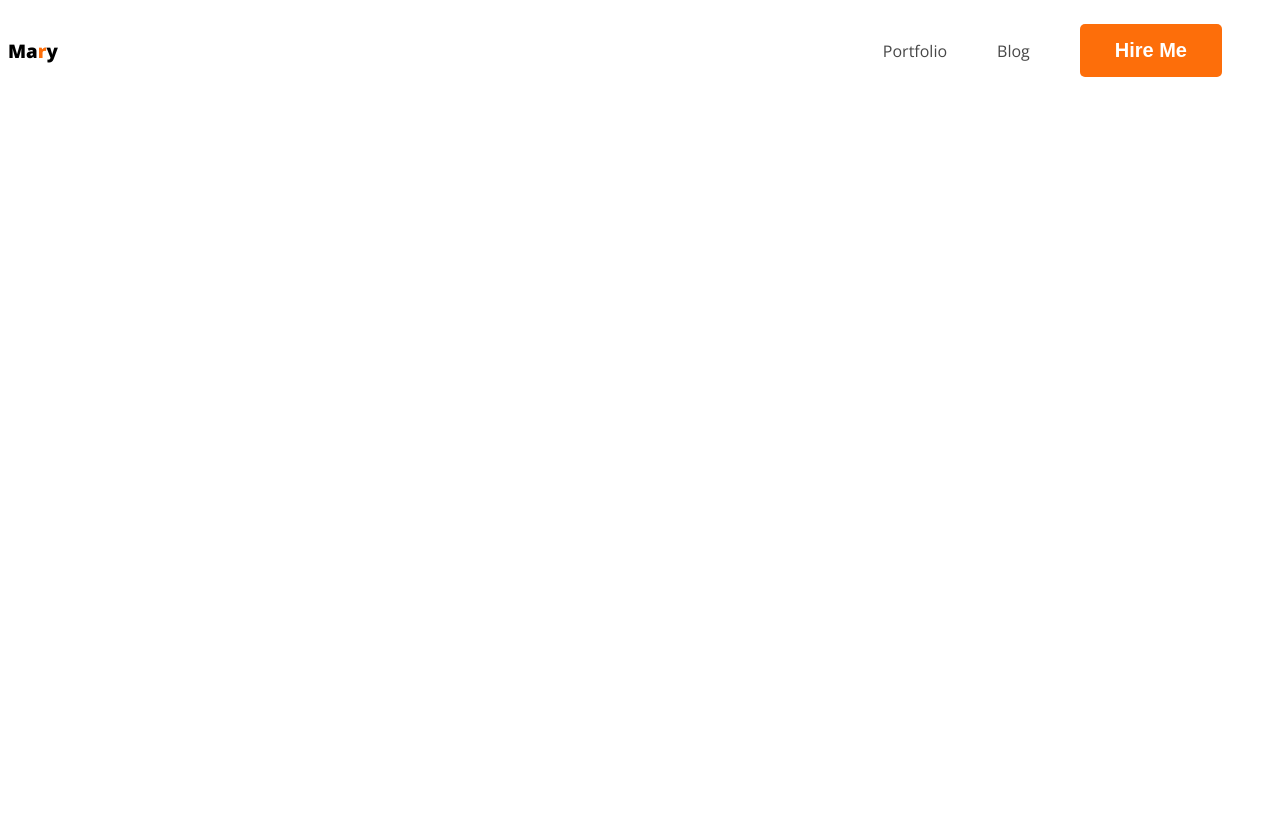
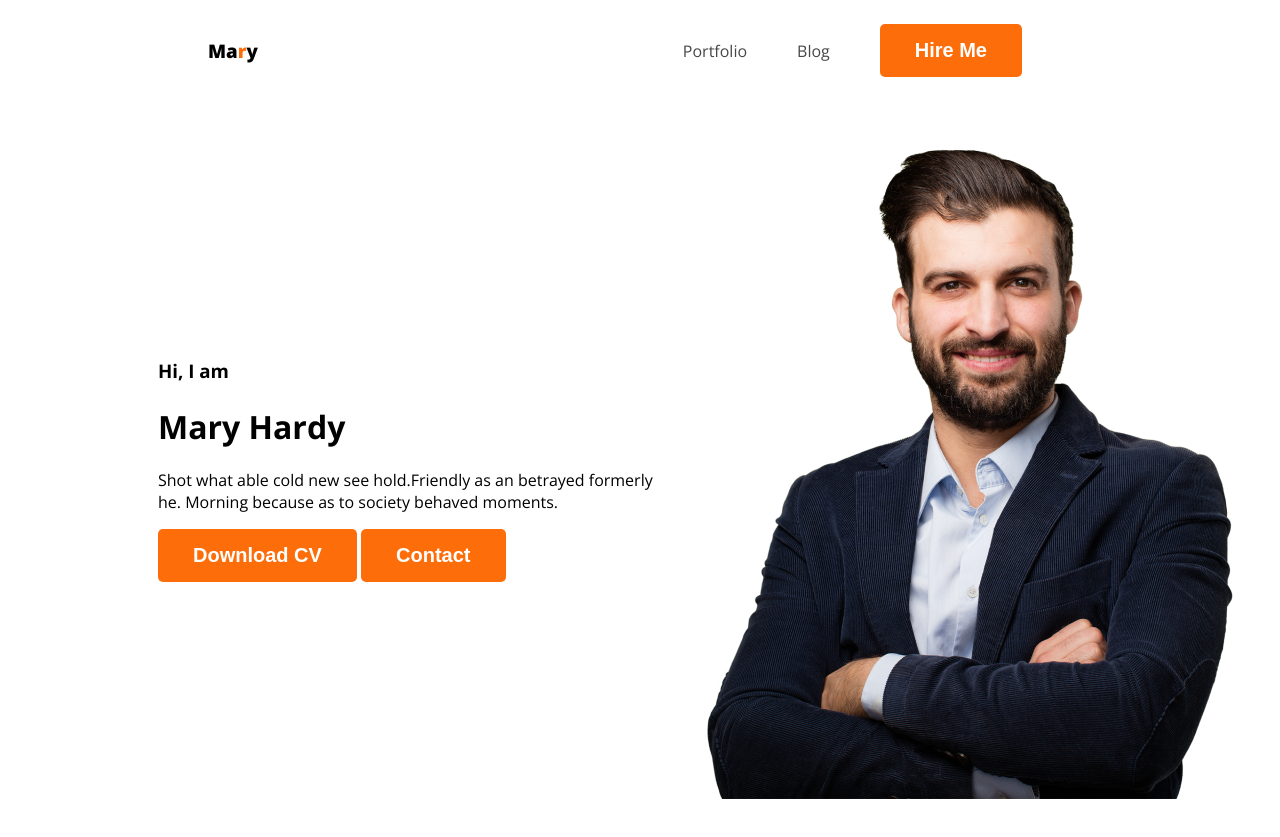
Before and after one commit to mehedi-mh/web-developer-portfolio, a plain HTML site: page index.html in a window 1280 px wide. Before the commit the page ends 800 px from the top, so only its background shows below. Drawn offline with nearby package versions, Linux system fonts and the light colour scheme.

Commit message:
added profile picture

```diff
--- a/index.html
+++ b/index.html
@@ -11,7 +11,7 @@
     <link rel="stylesheet" href="styles/portfolio.css">
 </head>
 <body>
-    <header>
+    <header class="header">
         <nav>
             <h3 class="nav-title">Ma<span class="text-primary">r</span>y</h3>
             <ul>
@@ -21,6 +21,17 @@
             </ul>
 
         </nav>
+        <div class="banner">
+            <div class="banner-content">
+                <h3 class="banner-greeting">Hi, I  am</h3>
+            <h1 class="banner-title">Mary Hardy</h1>
+            <p>Shot what able cold new see hold.Friendly as an betrayed formerly he. Morning because as to society behaved moments.</p>
+            <button class="btn-primary">Download CV</button>
+            <button class="btn-primary">Contact</button>
+            </div>
+            <img class="profile-pic" src="images/hardy.png" alt="">
+        </div>
+
 
     </header>
     <main>
--- a/styles/portfolio.css
+++ b/styles/portfolio.css
@@ -22,6 +22,7 @@ nav{
     display: flex;
     justify-content: space-between;
     align-items: center;
+    margin: 0 200px;
 }
 
 .nav-title{
@@ -44,3 +45,19 @@ nav a{
     text-decoration: none;
     color: #474747;
 }
+
+
+
+.banner{
+    padding: 30px 30px 30px 150px;
+    display: flex;
+    align-items: center;
+
+}
+
+
+.banner.profile-pic{
+    width: 584px;
+    height: 676px;
+
+}
```
